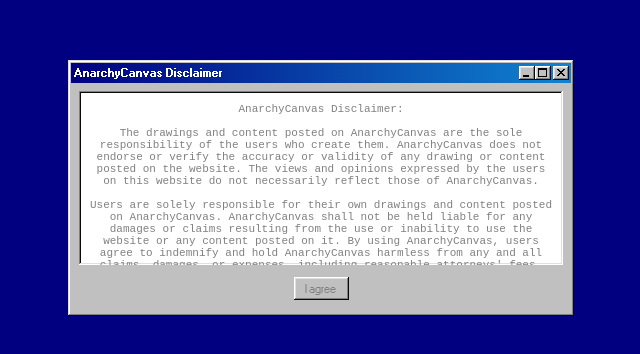
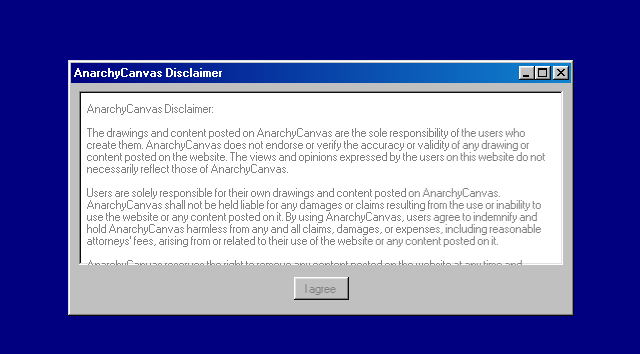
Before and after one commit to WattleFoxxo/AnarchyCanvas, a website: page public/index.html in a window 1280 px wide. Shown: the part 212-566 px from the top of the page, without its empty margins (319-959 px from the left). Drawn offline with nearby package versions, Linux system fonts and the light colour scheme; no server answers.

Commit message:
updated the look of the disclaimer

```diff
--- a/public/css/index.css
+++ b/public/css/index.css
@@ -47,3 +47,10 @@
     outline: 1px dotted #000000;
     outline-offset: -4px;
 }
+
+pre {
+    font-family: "Pixelated MS Sans Serif", Arial;
+    -webkit-font-smoothing: none;
+    font-size: 11px;
+    perspective: 1px;
+}
--- a/public/index.html
+++ b/public/index.html
@@ -48,8 +48,7 @@
             </div>
 
             <div class="window-body">
-            <pre style="height: 150px; overflow-y: scroll; word-wrap: break-word; white-space: pre-wrap;">
-AnarchyCanvas Disclaimer:
+            <pre style="height: 150px; overflow-y: scroll; word-wrap: break-word; white-space:pre-wrap; text-align: left;">AnarchyCanvas Disclaimer:
 
 The drawings and content posted on AnarchyCanvas are the sole responsibility of the users who create them. AnarchyCanvas does not endorse or verify the accuracy or validity of any drawing or content posted on the website. The views and opinions expressed by the users on this website do not necessarily reflect those of AnarchyCanvas.
 
@@ -57,8 +56,7 @@
 
 AnarchyCanvas reserves the right to remove any content posted on the website at any time and without prior notice. Users who violate these terms and conditions may have their access to AnarchyCanvas revoked.
 
-By using AnarchyCanvas, users agree to these terms and conditions. If you do not agree with these terms, please do not use AnarchyCanvas.
-            </pre>
+By using AnarchyCanvas, users agree to these terms and conditions. If you do not agree with these terms, please do not use AnarchyCanvas.</pre>
             <br>
             <button onclick="agree()">I agree</button>
             </div>
```
